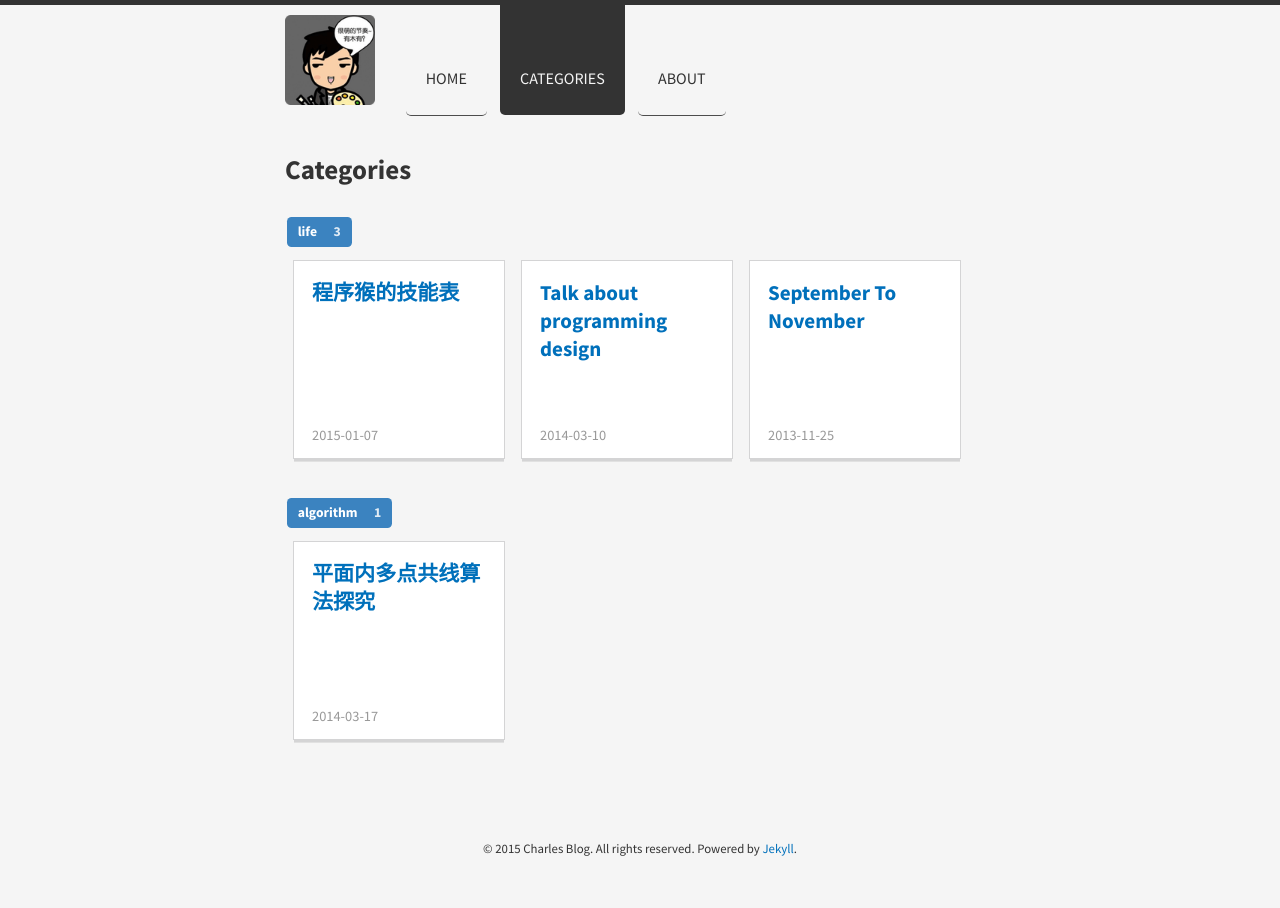
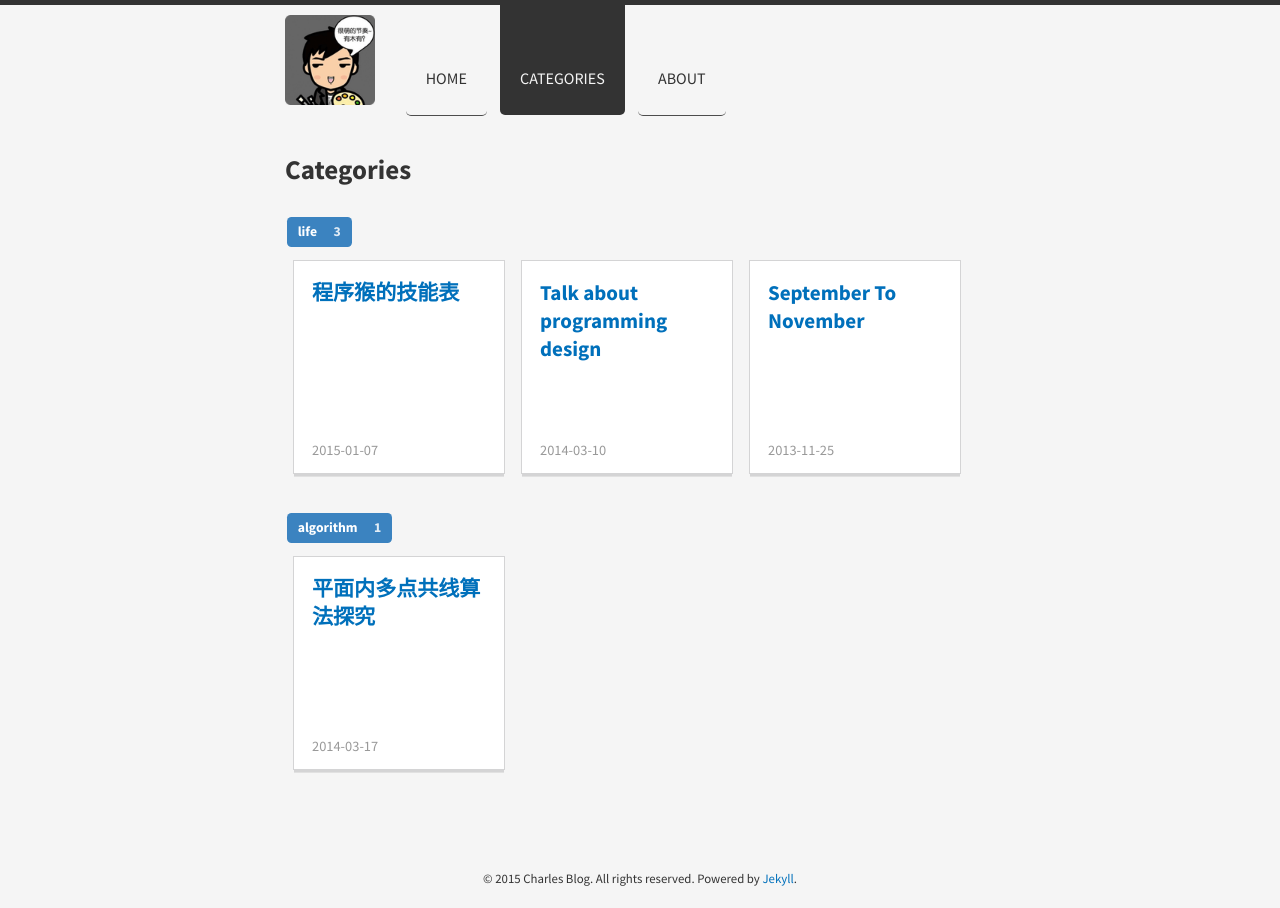
Before and after one commit to JavaCS3/blog, a Jekyll site: the page built from categories/index.html, in a window 1280 px wide. Built offline with Jekyll 4.4.1, drawn with Linux system fonts in a browser that asks for light colours; nearby versions of some CDN libraries; Markdown is read by kramdown in place of the engine named in the settings.

Commit message:
refine card extra

```diff
--- a/public/css/main.scss
+++ b/public/css/main.scss
@@ -301,7 +301,7 @@ dl,
 .card > .content {
   padding: 1em;
   width: 100%;
-  height: 150px;
+  height: 165px;
 }
 
 .card > .extra {
```
